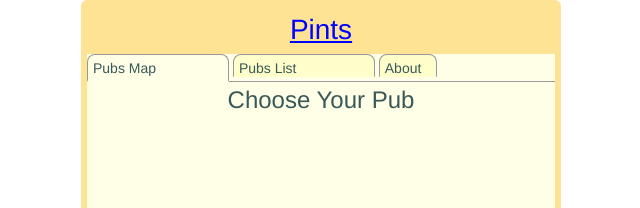
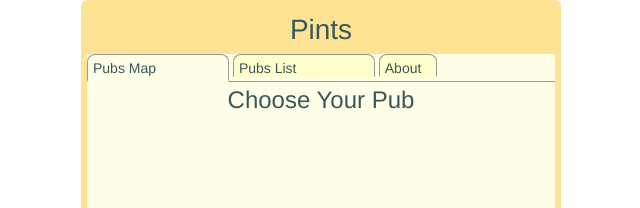
Before and after one commit to richardtraindl/pints, a Jekyll site: the page built from pints/index.html, in a window 1280 px wide. Shown: the top 208 px of the page, without its empty margins (319-959 px from the left). Built offline with Jekyll 4.4.1, drawn with Linux system fonts in a browser that asks for light colours.

Commit message:
Update pints.css

```diff
--- a/styles/pints.css
+++ b/styles/pints.css
@@ -94,9 +94,12 @@ h2 {
   font-size: 24px;
 }
 
-a, a:link, a:visited, a:active, a:focus {
-  /* text-decoration: none; */
-  color: Blue;
+/* a, a:link, a:visited, a:active, a:focus {
+  text-decoration: none;
+} */
+
+a, a:active, a:focus {
+  text-decoration: none;
 }
 
 .gap {
```
